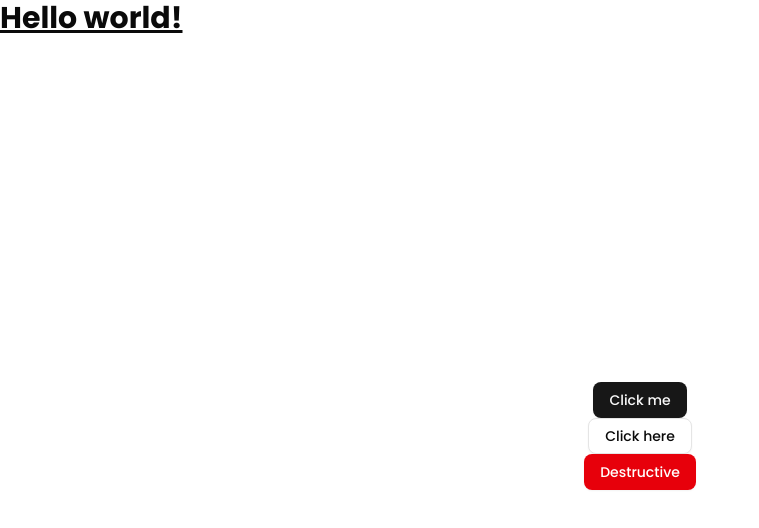
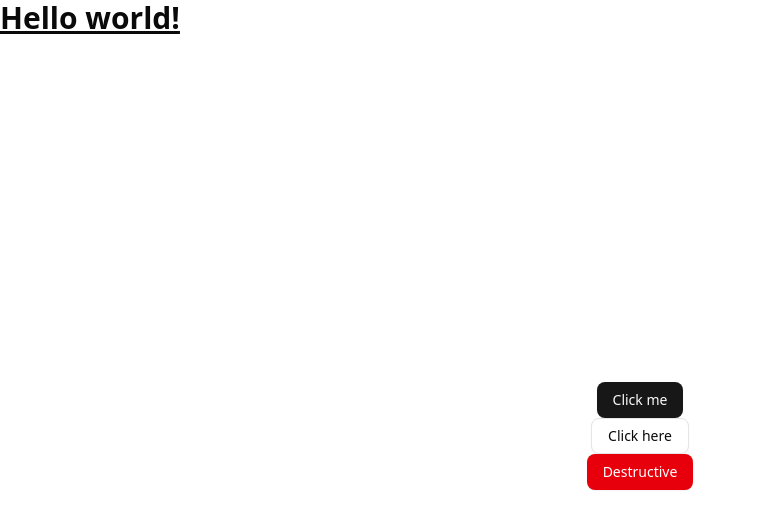
Before and after one commit to sohelrana2002/eBook-Application, a React (Vite) app in the folder admin/: page / in a window 1280 px wide. Shown: the top 528 px of the page, without its empty margins (0-759 px from the left). Built offline with nearby package versions, Linux system fonts and the light colour scheme.

Commit message:
tailwind and pure css setup

```diff
--- a/admin/src/App.jsx
+++ b/admin/src/App.jsx
@@ -1,5 +1,4 @@
 import React from "react";
-import "./index.module.css";
 import { Button } from "./components/ui/button";
 import { buttonVariants } from "@/components/ui/button";
 import { Link } from "react-router-dom";
--- a/admin/src/index.css
+++ b/admin/src/index.css
@@ -1,3 +1,6 @@
+/* =======Google font(poppins)========= */
+@import url('https://fonts.googleapis.com/css2?family=Poppins:ital,wght@0,100;0,200;0,300;0,400;0,500;0,600;0,700;0,800;0,900;1,100;1,200;1,300;1,400;1,500;1,600;1,700;1,800;1,900&display=swap');
+
 @import "tailwindcss";
 @import "tw-animate-css";
 
--- a/admin/src/index.module.css
+++ b/admin/src/index.module.css
@@ -1,8 +1,4 @@
-/* =======Google font(poppins)========= */
-@import url('https://fonts.googleapis.com/css2?family=Poppins:ital,wght@0,100;0,200;0,300;0,400;0,500;0,600;0,700;0,800;0,900;1,100;1,200;1,300;1,400;1,500;1,600;1,700;1,800;1,900&display=swap');
-
-
-/* *,
+*,
 *::before,
 *::after {
     margin: 0;
@@ -10,7 +6,7 @@
     box-sizing: border-box;
     border: none;
     outline: none;
-} */
+}
 
 :root {
 
@@ -24,13 +20,13 @@
 
 
 html {
-    /* font-size: 62.5%; */
+    font-size: 62.5%;
     scroll-behavior: smooth;
 }
 
 body {
     font-family: 'Poppins', sans-serif;
-    /* font-family: 'Montserrat', sans-serif; */
+    font-family: 'Montserrat', sans-serif;
 }
 
 a {
@@ -56,9 +52,6 @@ img {
     object-fit: cover;
 }
 
-.text {
-    font-size: 7rem;
-}
 
 
 /* ============MEDIA QURIES(MEDIAM SCREEN)============== */
```
